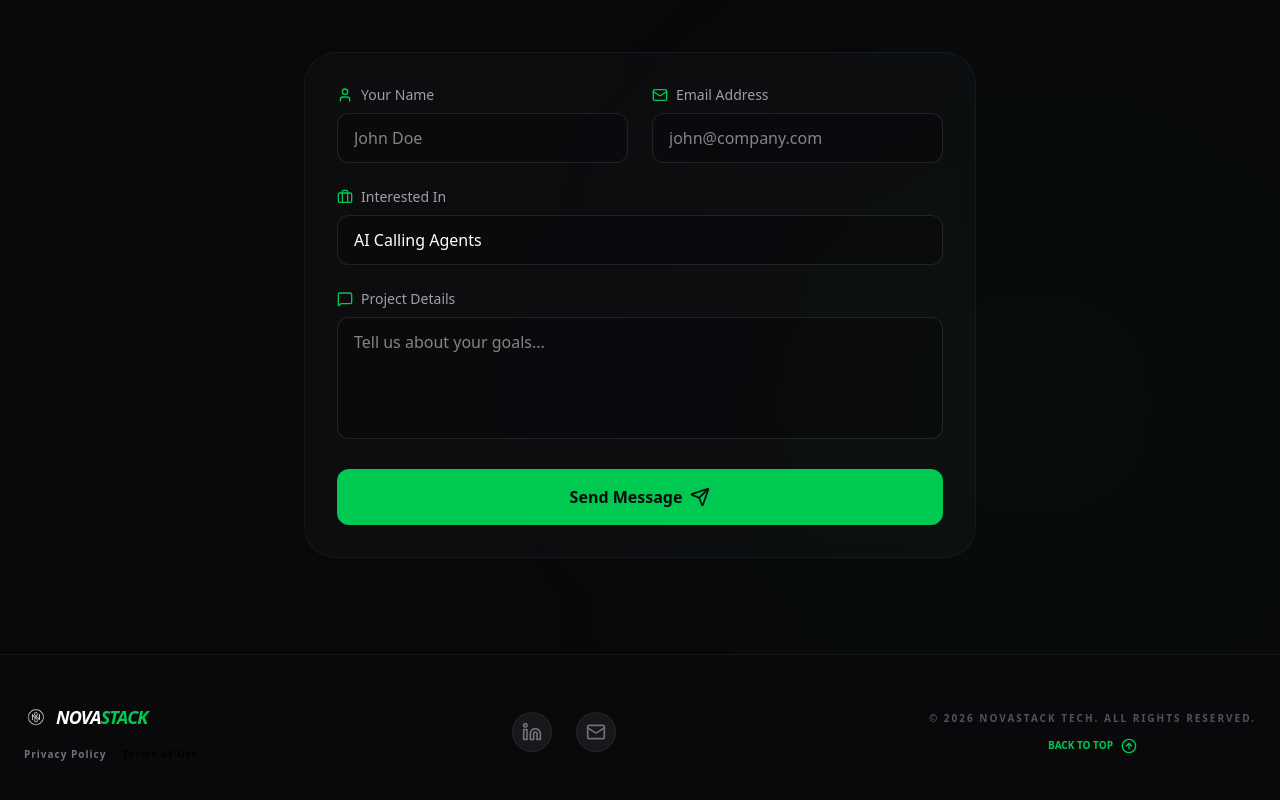
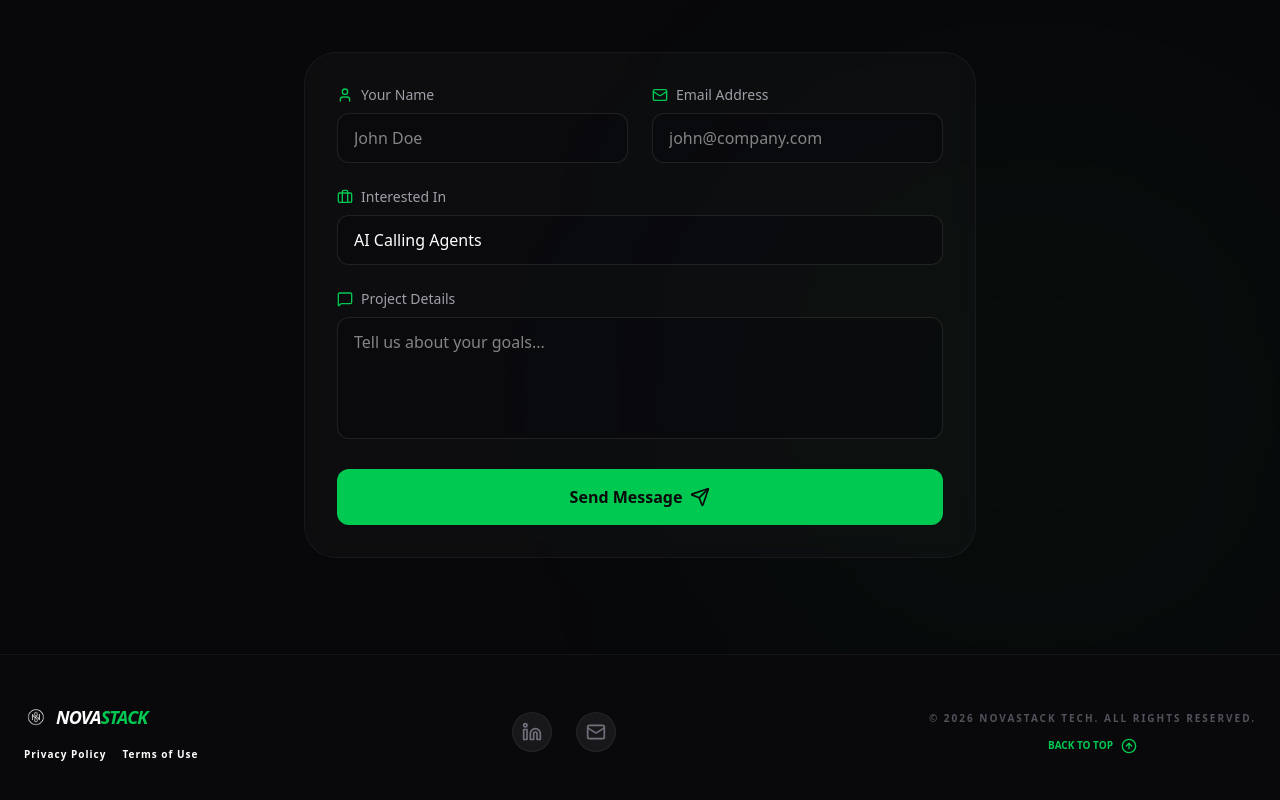
Before and after one commit to itshammadkhalil/novastack-website, a React (Vite) app: page / in a window 1280 px wide. Shown: the part 5051-5851 px from the top of the page. Built offline with nearby package versions, Linux system fonts and the light colour scheme.

Commit message:
fix: centered modals and fixed terms of use button color

```diff
--- a/src/Footer.jsx
+++ b/src/Footer.jsx
@@ -10,12 +10,10 @@ const Footer = () => {
   };
 
   return (
-    // 'flex-shrink-0' add kiya hai taake footer apni jagah par lock rahe
     <footer className="w-full bg-zinc-950 border-t border-white/5 py-12 flex-shrink-0 z-50">
       <div className="max-w-7xl mx-auto px-6">
         <div className="flex flex-col md:flex-row justify-between items-center gap-8">
 
-          {/* Brand & Legal Details */}
           <div className="flex flex-col items-center md:items-start">
             <div className="flex items-center gap-2 mb-4">
               <img src="/logo.png" alt="NS" className="h-6 w-auto grayscale hover:grayscale-0 transition-all" />
@@ -24,12 +22,12 @@ const Footer = () => {
               </span>
             </div>
             <div className="flex gap-4 text-[10px] uppercase tracking-widest font-black">
-              <button onClick={() => toggleModal('privacy')} className="text-zinc-500 hover:text-green-500 transition-colors">Privacy Policy</button>
-              <button onClick={() => toggleModal('terms')} className="text-terms hover:text-green-500 transition-colors">Terms of Use</button>
+              {/* Privacy Policy aur Terms dono ka color white set kar diya hai */}
+              <button onClick={() => toggleModal('privacy')} className="text-white hover:text-green-500 transition-colors">Privacy Policy</button>
+              <button onClick={() => toggleModal('terms')} className="text-white hover:text-green-500 transition-colors">Terms of Use</button>
             </div>
           </div>
 
-          {/* Social Links */}
           <div className="flex items-center gap-6">
             <a href="https://www.linkedin.com/company/the-novastack/" target="_blank" rel="noreferrer" className="w-10 h-10 rounded-full bg-zinc-900 border border-white/5 flex items-center justify-center text-zinc-500 hover:text-white hover:border-green-500/50 transition-all hover:-translate-y-1">
               <Linkedin size={20} />
@@ -39,7 +37,6 @@ const Footer = () => {
             </a>
           </div>
 
-          {/* Copyright & Scroll Top */}
           <div className="text-center md:text-right">
             <p className="text-zinc-600 text-[10px] uppercase tracking-[0.2em] font-bold mb-3">
               © {new Date().getFullYear()} NovaStack Tech. All Rights Reserved.
@@ -54,7 +51,7 @@ const Footer = () => {
         </div>
       </div>
 
-      {/* --- POPUP MODAL (Privacy & Terms) --- */}
+      {/* --- POPUP MODAL (Perfectly Centered) --- */}
       {modalContent && (
         <div className="fixed inset-0 z-[9999] flex items-center justify-center p-6 bg-black/95 backdrop-blur-md">
           <div className="bg-zinc-900 border border-white/10 p-8 md:p-12 rounded-[2.5rem] max-w-3xl w-full max-h-[85vh] overflow-y-auto relative shadow-2xl">
```
